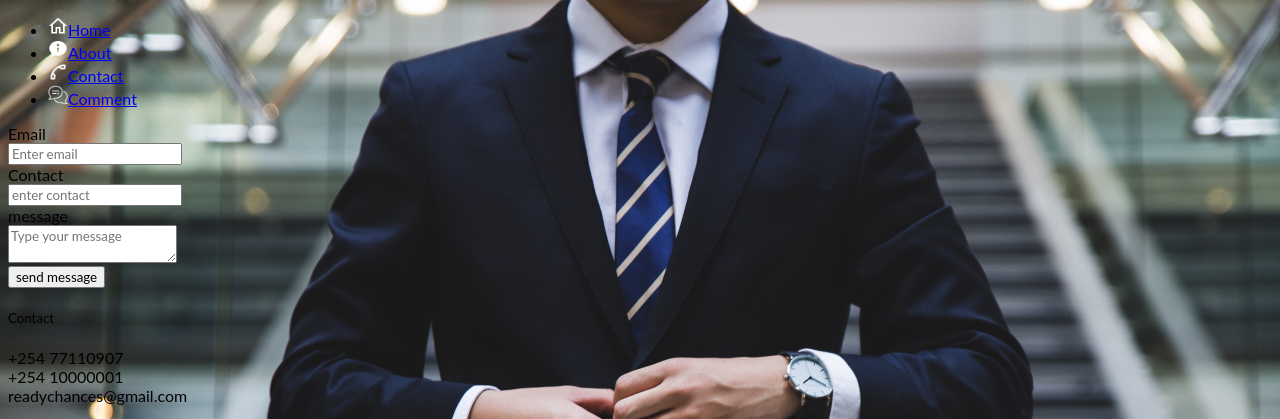
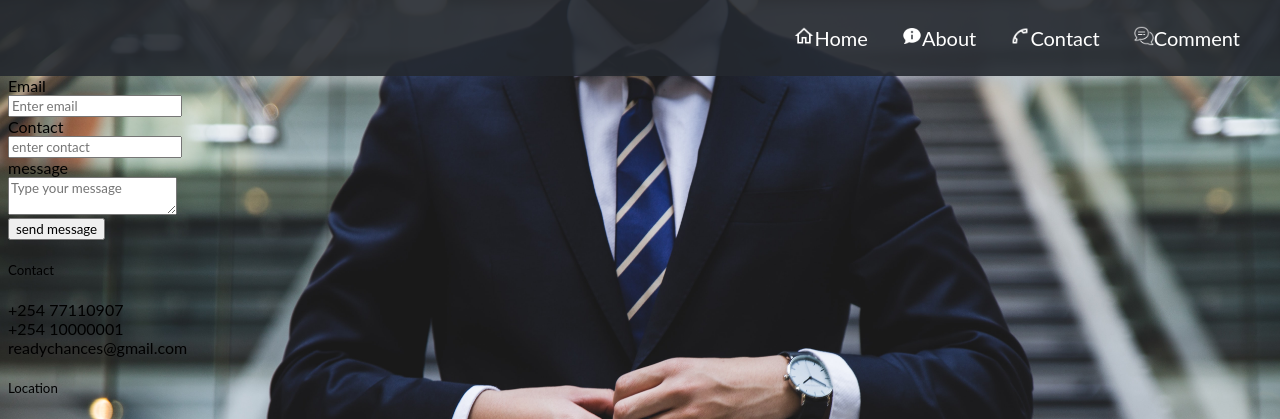
Before and after one commit to uhuru-rawlings/ready-chances, a PHP site: page /contact.html in a window 1280 px wide. Shown: the top 419 px of the page. Run offline with PHP 8.4, Linux system fonts and the light colour scheme.

Commit message:
styling menu bar aligning menu items

```diff
--- a/contact.css
+++ b/contact.css
@@ -9,3 +9,23 @@ body{
     background-repeat: no-repeat;
 
 }
+/* nav */
+nav{
+    background-color: rgba(36,41,47,0.9);
+    margin: -8px -8px 0px -8px;
+    text-align: right;
+    padding: 10px;
+}
+ul li{
+    list-style: none;
+    display: inline;
+    padding-right: 30px;
+}
+ul li a{
+    color: #FFFFFF;
+    font-size: 20px;
+    text-decoration: none;
+    font-family: "Lato Extended", Lato, "Helvetica Neue", Helvetica, Arial, sans-serif;
+    font-weight: 400;
+    line-height: normal;
+}
```
